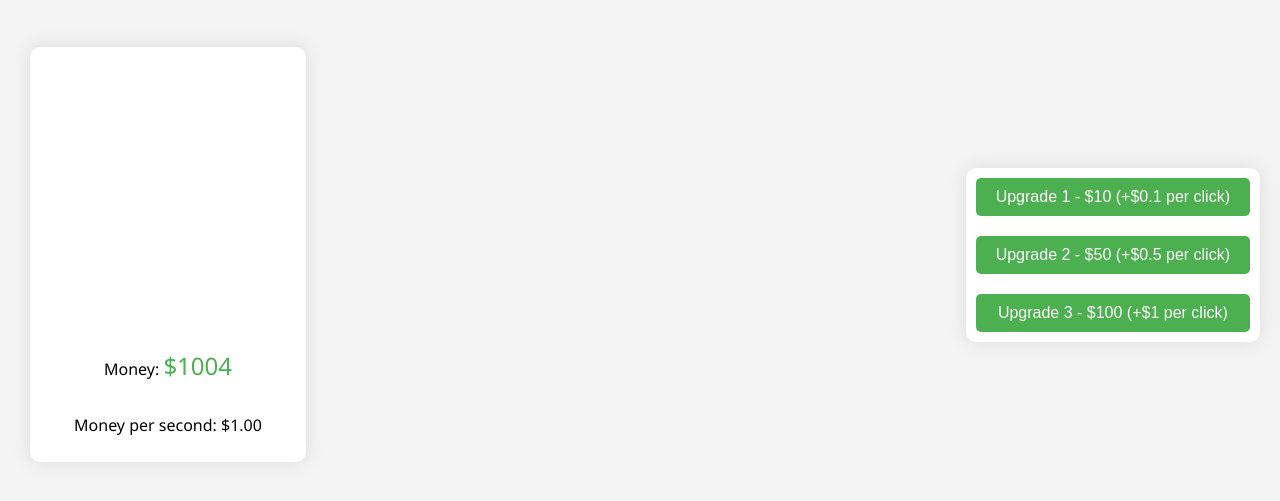
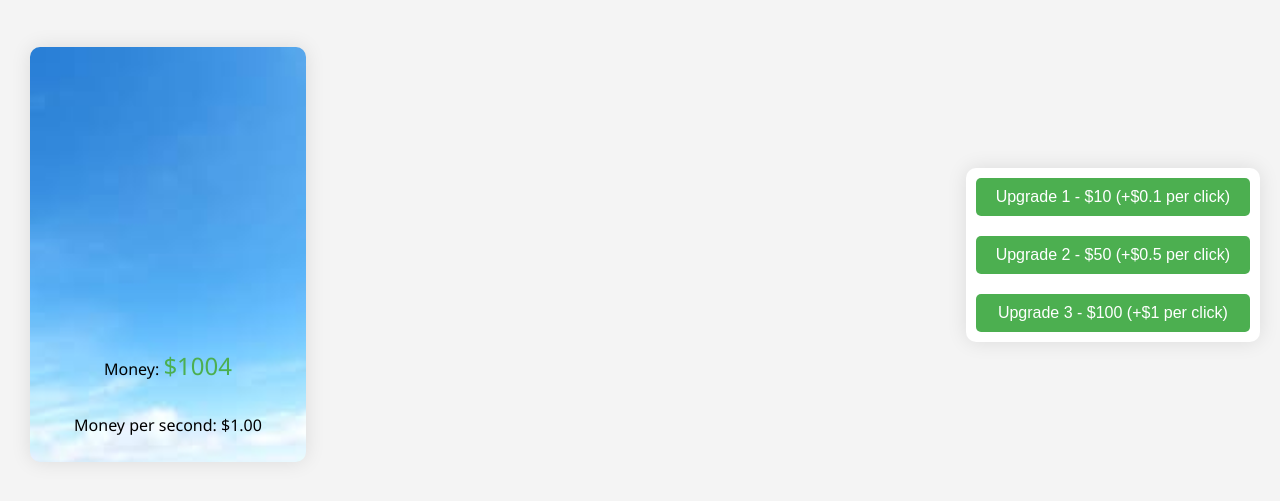
Before and after one commit to Emalios/Gamedemo, a plain HTML site: page index.html in a window 1280 px wide. Shown: the part 67-568 px from the top of the page. Drawn offline with Linux system fonts and the light colour scheme.

Commit message:
Added background for clicker.

```diff
--- a/styles.css
+++ b/styles.css
@@ -11,6 +11,9 @@ body {
 }
 
 #dollar_container {
+    /* change image by changing the number in front */
+    background-image: url('Images/3.background.jpg');
+    background-size: cover;
     background-color: #fff;
     border-radius: 10px;
     box-shadow: 0px 0px 20px rgba(0, 0, 0, 0.1);
```
